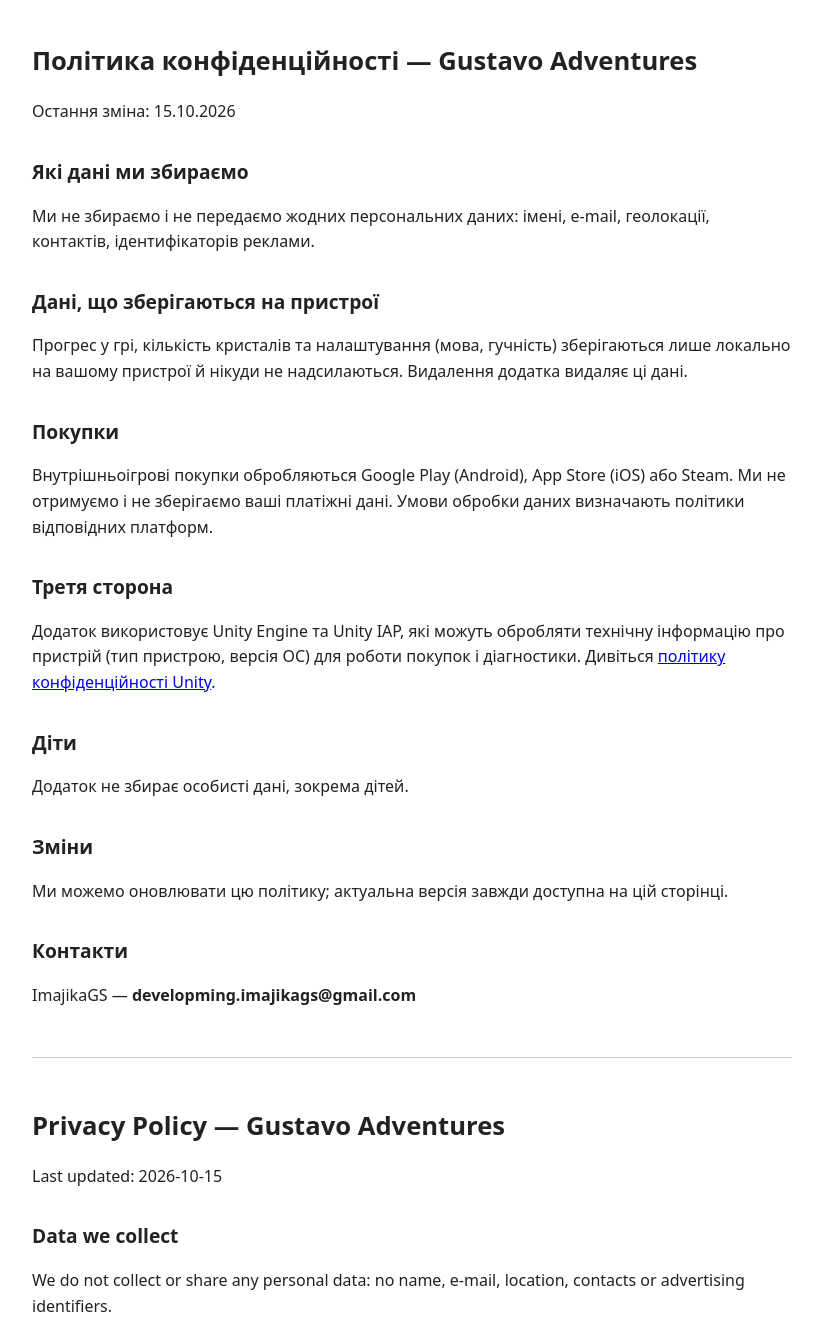
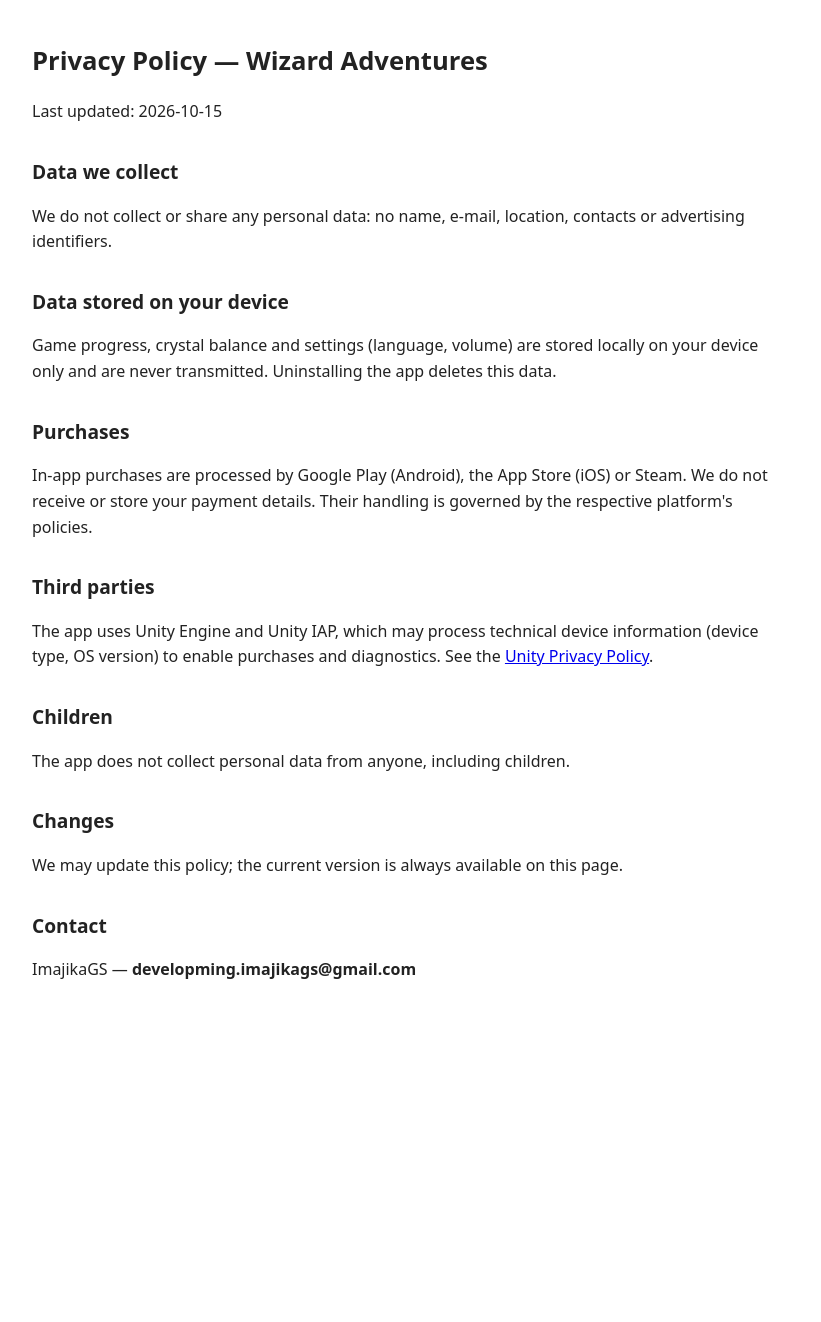
Before and after one commit to imajikags/gustavo-privacy, a plain HTML site: page index.html in a window 1280 px wide. Shown: the top 1322 px of the page, without its empty margins (228-1049 px from the left). After the commit the page ends 1023 px from the top, so only its background shows below. Drawn offline with Linux system fonts and the light colour scheme.

Commit message:
no message

```diff
--- a/index.html
+++ b/index.html
@@ -12,33 +12,7 @@
 </head>
 <body>
 
-<h1>Політика конфіденційності — Gustavo Adventures</h1>
-<p>Остання зміна: 15.10.2026</p>
-
-<h2>Які дані ми збираємо</h2>
-<p>Ми не збираємо і не передаємо жодних персональних даних: імені, e-mail, геолокації, контактів, ідентифікаторів реклами.</p>
-
-<h2>Дані, що зберігаються на пристрої</h2>
-<p>Прогрес у грі, кількість кристалів та налаштування (мова, гучність) зберігаються лише локально на вашому пристрої й нікуди не надсилаються. Видалення додатка видаляє ці дані.</p>
-
-<h2>Покупки</h2>
-<p>Внутрішньоігрові покупки обробляються Google Play (Android), App Store (iOS) або Steam. Ми не отримуємо і не зберігаємо ваші платіжні дані. Умови обробки даних визначають політики відповідних платформ.</p>
-
-<h2>Третя сторона</h2>
-<p>Додаток використовує Unity Engine та Unity IAP, які можуть обробляти технічну інформацію про пристрій (тип пристрою, версія ОС) для роботи покупок і діагностики. Дивіться <a href="https://unity.com/legal/privacy-policy">політику конфіденційності Unity</a>.</p>
-
-<h2>Діти</h2>
-<p>Додаток не збирає особисті дані, зокрема дітей.</p>
-
-<h2>Зміни</h2>
-<p>Ми можемо оновлювати цю політику; актуальна версія завжди доступна на цій сторінці.</p>
-
-<h2>Контакти</h2>
-<p>ImajikaGS — <b>developming.imajikags@gmail.com</b></p>
-
-<hr>
-
-<h1>Privacy Policy — Gustavo Adventures</h1>
+<h1>Privacy Policy — Wizard Adventures</h1>
 <p>Last updated: 2026-10-15</p>
 
 <h2>Data we collect</h2>
```
